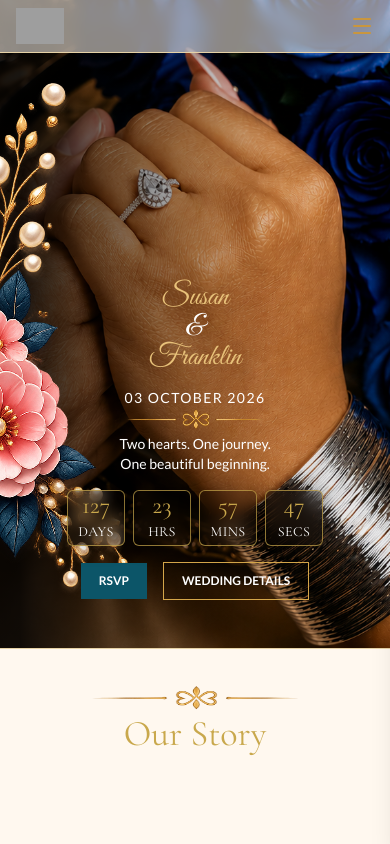
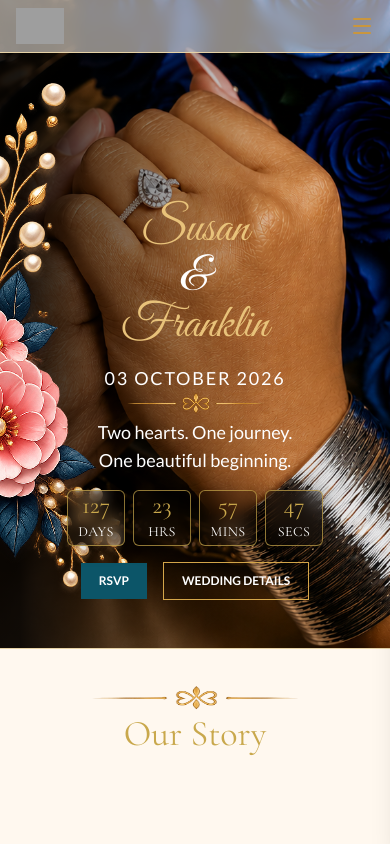
Before and after one commit to RucksollyTech/franks_wedding, a Next.js app: page / in a window 390 px wide. Shown: the top 844 px of the page. Built offline with nearby package versions, Linux system fonts and the light colour scheme; grey boxes are pictures that could not be loaded.

Commit message:
fixed pix and footer phone

```diff
--- a/components/Footer.tsx
+++ b/components/Footer.tsx
@@ -48,10 +48,16 @@ export default function Footer() {
             <h3 className="font-serif text-2xl text-gold font-semibold text-center">Need Assistance?</h3>
             <div className="mt-5 space-y-3 mx-auto text-sm text-[#D2D6D5] font-semibold">
               <p className="flex gap-2 text-center">
-                <Phone size={16} /> Richard Osammor <br /> 0818 9544 639
+                <Phone size={16} /> Richard Osammor <br />
+                <a href="tel:+234818 9544 639">
+                  0818 9544 639
+                </a>
               </p>
               <p className="flex gap-2 text-center">
-                <Phone size={16} /> Chika Ejiofor <br /> 0810 965 8805
+                <Phone size={16} /> Chika Ejiofor <br />
+                <a href="tel:+234810 965 8805">
+                  0810 965 8805
+                </a>
               </p>
             </div>
           </div>
--- a/components/Hero.tsx
+++ b/components/Hero.tsx
@@ -11,7 +11,10 @@ export default function Hero() {
                     mx-auto mt-auto w-full
                     text-white"
                 >
-                    <h1 data-aos="fade-down" className="font-scripts text-3xl text-center md:text-start md:text-7xl leading-none ">
+                    <h1 data-aos="fade-down"
+                    className="
+                        font-scripts text-5xl text-center
+                        md:text-start md:text-7xl leading-none ">
                         <span className="text-[#e8c27a]">
                             Susan
                         </span>
@@ -27,20 +30,20 @@ export default function Hero() {
 
                     <div data-aos="fade-right" className="md:max-w-53.25 w-full">
                         <p className="
-                        mt-4 text-center md:text-[18px]
-                        text-sm md:pl-1 tracking-widest"
+                        mt-4 text-center text-[18px]
+                         md:pl-1 tracking-widest"
                         >
                             03 OCTOBER 2026
                         </p>
                         <img className="
                         md:max-w-53 max-w-35 max-h-6.25 w-full mx-auto"
-                         src="/images/line.png" alt="" />
+                         src="/images/lines.png" alt="" />
                     </div>
 
-                    <p data-aos="fade-right" className="md:text-lg text-sm md:pl-1 pt-1 md:max-w-53.25 w-full text-center">
+                    <p data-aos="fade-right" className="text-lg md:pl-1 pt-1 md:max-w-53.25 w-full text-center">
                         Two hearts. One journey.
                     </p>
-                    <p data-aos="fade-right" className="md:text-lg text-sm md:pl-1 md:max-w-53.25 w-full text-center">
+                    <p data-aos="fade-right" className="text-lg md:pl-1 md:max-w-53.25 w-full text-center">
                         One beautiful beginning.
                     </p>
                     <div className="md:mt-6 mt-4 md:items-start md:justify-start justify-center items-center flex">
--- a/components/Story.tsx
+++ b/components/Story.tsx
@@ -10,7 +10,7 @@ const Story = () => {
                 <div className='px-5 flex flex-col relative'>
                     <div className='max-w-100 relative z-10 w-full mx-auto md:mt-14 mt-9'>
                         <div data-aos="fade-up" className=" w-full flex">
-                            <img className="max-w-53 mx-auto max-h-6.25 w-full" src="/images/line.png" alt="" />
+                            <img className="max-w-53 mx-auto max-h-6.25 w-full" src="/images/lines.png" alt="" />
                         </div>
                         <h2 data-aos="fade-up" className='font-serif md:text-6xl text-4xl py-1 text-center text-gold'>
                             Our Story
```
Also changed, not shown: public/images/lines.png (renamed from public/images/line.PNG).
